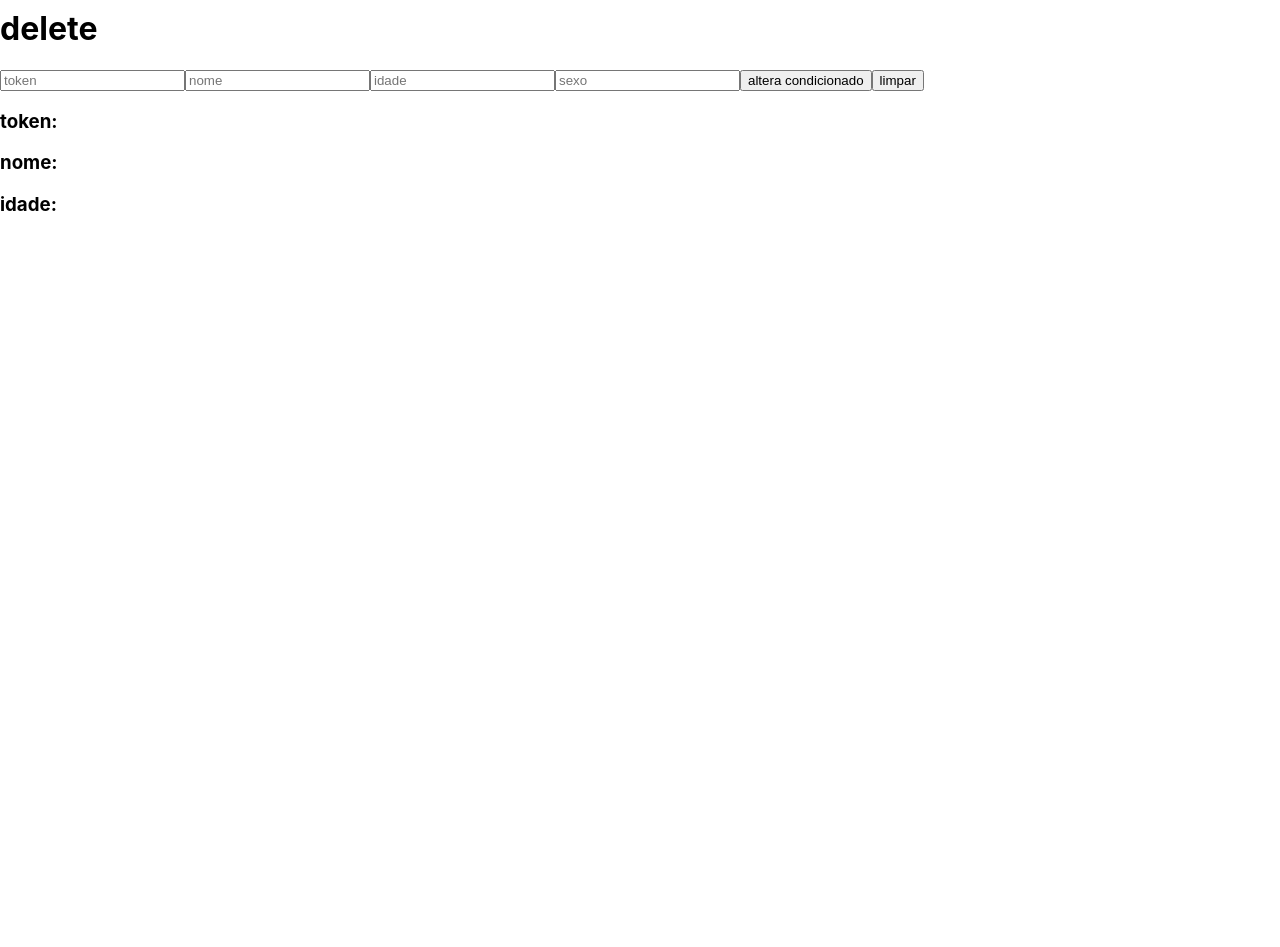
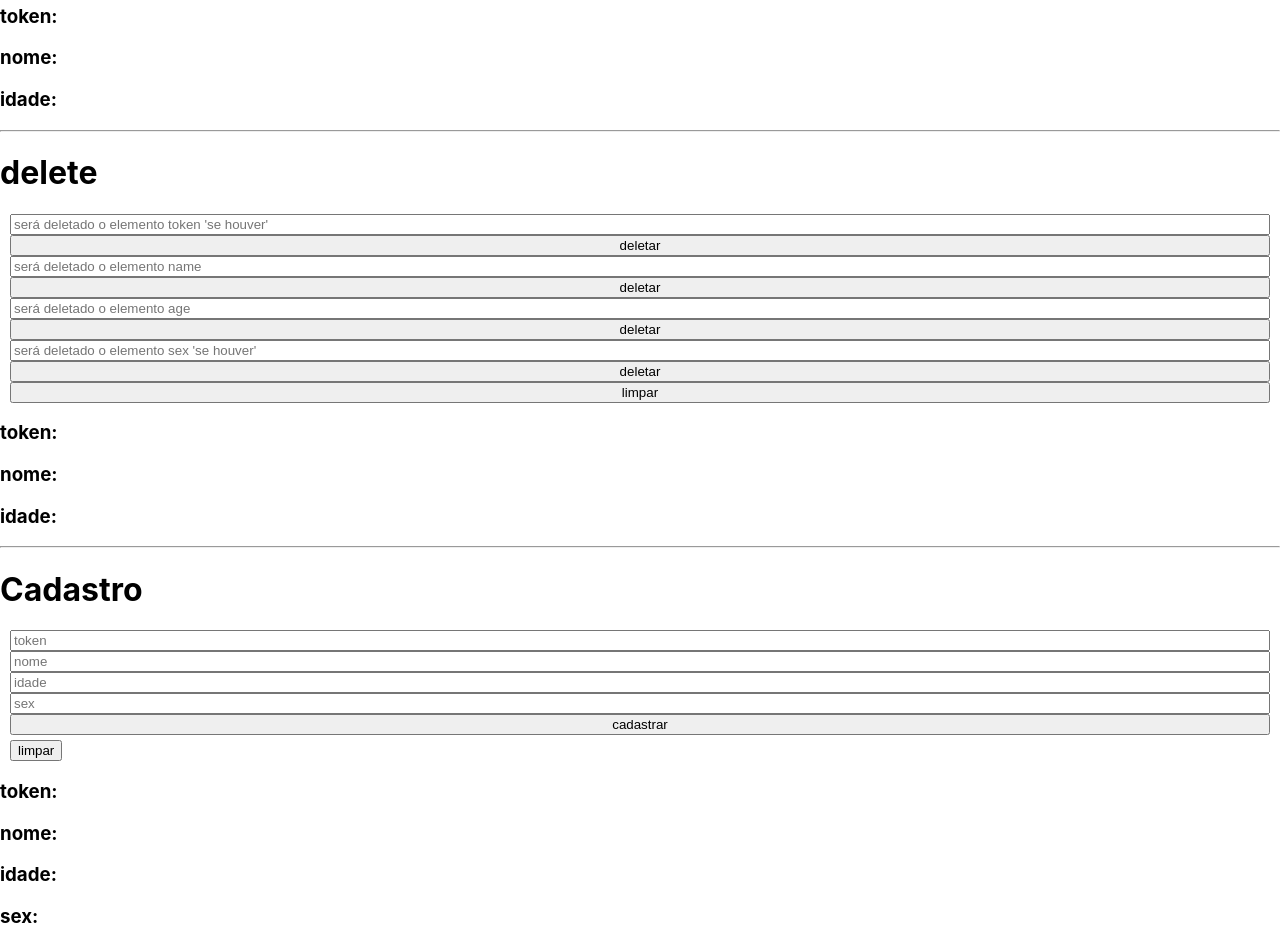
Before and after one commit to LeonardoSousa89/site-maravilhas-do-seculo-prototipo-melhorado, a React (Create React App) app in the folder src/teste-banco-firebase/conexao/: page / in a window 1280 px wide. Shown: the part 700-1647 px from the top of the page. Before the commit the page ends 935 px from the top, so only its background shows below. Built offline with nearby package versions, Linux system fonts and the light colour scheme; no server answers; the database is empty.

Commit message:
prototipo-alterado-v1.1.15

```diff
--- /dev/null
+++ b/src/teste-banco-firebase/conexao/src/components/crud/Crud.css
@@ -0,0 +1,5 @@
+.flex{
+    display: flex;
+    flex-direction: column;
+    margin: 5px 10px;
+}
--- a/src/teste-banco-firebase/conexao/src/components/crud/Crud.jsx
+++ b/src/teste-banco-firebase/conexao/src/components/crud/Crud.jsx
@@ -1,5 +1,7 @@
 import React,{Component} from 'react'
 import firebase from 'firebase'
+
+import './Crud.css'
 
 
 
@@ -28,9 +30,14 @@ export default class Crud extends Component {
             tokenInputAltered2: '',
             nameInputAltered2:'',
             ageInputAltered2:'',
+            novoInputDelete:'',
             tokenInputDelete:'',
             nameInputDelete:'',
-            ageInputDelete:''
+            ageInputDelete:'',
+            tokenInputCad:'',
+            nameInputCad:'',
+            ageInputCad:'',
+            sexInputCad:''
           }
 
 
@@ -49,14 +56,23 @@ export default class Crud extends Component {
           this.alteraCondicionado2 = this.alteraCondicionado2.bind(this);
           //this.inseriNovo = this.inseriNovo.bind(this);
           this.limpaAlteraCondicionado2 =  this.limpaAlteraCondicionado2.bind(this);
-          this. deleteElement = this.deleteElement.bind(this);
-
+          this. deleteElementToken = this.deleteElementToken.bind(this);
+          this. limpaDeleteElement = this. limpaDeleteElement.bind(this);
+          this.cadastro = this.cadastro.bind(this);
+          this.limpaCadastro = this.limpaCadastro.bind(this);
 
 
           //initialize firebase
             if(!firebase.apps.length){
               firebase.initializeApp(firebaseConfig);
           }
+
+
+
+
+
+
+
 
 
          /**  olheiro  em tempo real*/
@@ -94,6 +110,8 @@ export default class Crud extends Component {
     }
 
 
+
+
     altera = (e) =>{
         firebase.database().ref('token').set(this.state.tokenInput);
         firebase.database().ref('name').set(this.state.nameInput);
@@ -101,6 +119,10 @@ export default class Crud extends Component {
 
         e.preventDefault();
     }
+
+
+
+
 
     alteraCondicionado = (e) =>{
       firebase.database().ref('usuarios').child(1).child('token').set(this.state.tokenInputAltered);
@@ -110,9 +132,18 @@ export default class Crud extends Component {
       e.preventDefault();
     }
 
+
+
+
+
    limpaAlteraCondicionado = () =>{
 
    }
+
+
+
+
+
 
     alteraCondicionado2 = (e) =>{
       firebase.database().ref('clientes').child(1).child('token').set(this.state.tokenInputAltered2);
@@ -122,6 +153,10 @@ export default class Crud extends Component {
 
       e.preventDefault();
     }
+
+
+
+
 
     limpaAlteraCondicionado2 = (e) => {
       this.setState({
@@ -133,7 +168,73 @@ export default class Crud extends Component {
       e.preventDefault();
     }
 
-    deleteElement = (e) =>   {
+
+
+
+
+    deleteElementToken = (e) =>   {
+      firebase.database().ref('clientes2').child(4).child('token').remove();
+
+      e.preventDefault();
+    }
+    deleteElementName = (e) =>{
+        firebase.database().ref('clientes2').child(4).child('name').remove();
+
+        e.preventDefault();
+    }
+    deleteElementAge = (e) => {
+      firebase.database().ref('clientes2').child('4').child('age').remove();
+
+      e.preventDefault();
+    }
+    deleteElementNovoInput = (e) =>{
+      firebase.database().ref('clientes2').child('4').child('sex').remove();
+
+      e.preventDefault();
+    }
+
+
+
+
+
+
+
+    limpaDeleteElement = (e) =>{
+      this.setState({
+        novoInputDelete:'',
+        tokenInputDelete: '',
+        nameInputDelete:'',
+        ageInputDelete:'',
+      })
+
+      e.preventDefault();
+    }
+
+
+
+
+
+    cadastro = (e) => {
+      let cadastro = firebase.database().ref('cadastro');
+      let chave = cadastro.push().key;
+
+      cadastro.child(chave).set({
+        token:this.state.tokenInputCad,
+        name:this.state.nameInputCad,
+        age:this.state.ageInputCad,
+        sex:this.state.ageInputCad
+      });
+
+      e.preventDefault();
+    }
+
+    limpaCadastro = (e) =>{
+      this.setState({
+        tokenInputCad:'',
+        nameInputCad:'',
+        ageInputCad:'',
+        sexInputCad:''
+      })
 
       e.preventDefault();
     }
@@ -156,6 +257,10 @@ export default class Crud extends Component {
           tokenInputDelete,
           nameInputDelete,
           ageInputDelete,
+          tokenInputCad,
+          nameInputCad,
+          ageInputCad,
+          sexInputCad
          } = this.state;
 
 
@@ -163,9 +268,13 @@ export default class Crud extends Component {
 
 
         return (
+
+
+
           <div className="crud">
 
-              <h1>altera</h1>
+              <h1>Exercicio de CRUD em REACT.JS&copy; + FIREBASE&trade;</h1>
+              <h1> inseri e altera </h1>
 
             <form onSubmit={this.altera}>
                 <input
@@ -195,12 +304,20 @@ export default class Crud extends Component {
             <h3>token:  { tokenInput }</h3>
             <h3>nome:   { nameInput}</h3>
             <h3>idade:  { ageInput }</h3>
+            <hr/>
 
 
 
 
 
-            <h1>altera condicionado + inseri novo atributo </h1>
+
+
+
+
+
+
+
+            <h1>inseri e altera condicionado + inseri novo atributo </h1>
 
             <form onSubmit={this.alteraCondicionado}>
                 <input
@@ -231,10 +348,19 @@ export default class Crud extends Component {
             <h3>nome:   { nameInputAltered }</h3>
             <h3>idade:  { ageInputAltered  }</h3>
 
+            <hr/>
 
 
 
-            <h1>altera condicionado2</h1>
+
+
+
+
+
+
+
+
+            <h1>inseri e altera condicionado2</h1>
 
           <form onSubmit={this.alteraCondicionado2}>
               <input
@@ -266,55 +392,117 @@ export default class Crud extends Component {
                  />
 
               <button type="submit">altera condicionado</button>
-              <button onClick={this.limpaAlteraCondicionado2}>limpar</button>
           </form>
+
+          <button onClick={this.limpaAlteraCondicionado2}>limpar</button>
 
           <h3>token:  { tokenInputAltered2 }</h3>
           <h3>nome:   { nameInputAltered2 }</h3>
           <h3>idade:  { ageInputAltered2  }</h3>
 
+          <hr/>
+
+
+
+
+
+
+
 
 
           <h1>delete</h1>
 
-            <form onSubmit={this.alteraCondicionado2}>
+            <form
+            className="flex">
                 <input
-                  placeholder="token"
+                  placeholder="será deletado o elemento token 'se houver'"
                   type="text"
-                  value={this.state.tokenInputAltered2}
-                  onChange={(e) => this.setState({tokenInputAltered2: e.target.value})}
+                  value={this.state.tokenInputDelete}
+                  onChange={(e) => this.setState({tokenInputDelete: e.target.value})}
                 />
+                <button onClick={this.deleteElementToken}>deletar</button>
 
                   <input
-                  placeholder="nome"
+                  placeholder="será deletado o elemento name"
                   type="text"
-                  value={this.state.nameInputAltered2}
-                  onChange={(e) => this.setState({nameInputAltered2: e.target.value})}
+                  value={this.state.nameInputDelete}
+                  onChange={(e) => this.setState({nameInputDelete: e.target.value})}
                 />
+                 <button onClick={this.deleteElementName}>deletar</button>
 
                 <input
-                  placeholder="idade"
+                  placeholder="será deletado o elemento age"
                   type="number"
-                  value={this.state.ageInputAltered2}
-                  onChange={(e) => this.setState({ageInputAltered2: e.target.value})}
+                  value={this.state.ageInputDelete}
+                  onChange={(e) => this.setState({ageInputDelete: e.target.value})}
                 />
+                 <button onClick={this.deleteElementAge}>deletar</button>
 
                 <input
-                    placeholder="sexo"
+                    placeholder="será deletado o elemento sex 'se houver'"
                     type="text"
-                    value={this.state.novoInput}
-                    onChange={(e) => this.setState({novoInput: e.target.value})}
+                    value={this.state.novoInputDelete}
+                    onChange={(e) => this.setState({novoInputDelete: e.target.value})}
+                  />
+                   <button onClick={this.deleteElementNovoInput}>deletar</button>
+
+                   <button onClick={this.limpaDeleteElement}>limpar</button>
+              </form>
+
+              <h3>token:  { tokenInputDelete }</h3>
+              <h3>nome:   { nameInputDelete }</h3>
+              <h3>idade:  { ageInputDelete  }</h3>
+              <hr/>
+
+
+
+
+
+              <h1>Cadastro</h1>
+
+              <form onSubmit={this.cadastro}
+              className="flex">
+                  <input
+                    placeholder="token"
+                    type="text"
+                    value={this.state.tokenInputCad}
+                    onChange={(e) => this.setState({tokenInputCad: e.target.value})}
                   />
 
-                <button type="submit">altera condicionado</button>
-                <button onClick={this.limpaAlteraCondicionado2}>limpar</button>
-            </form>
+                    <input
+                    placeholder="nome"
+                    type="text"
+                    value={this.state.nameInputCad}
+                    onChange={(e) => this.setState({nameInputCad: e.target.value})}
+                  />
 
-            <h3>token:  { tokenInputAltered2 }</h3>
-            <h3>nome:   { nameInputAltered2 }</h3>
-            <h3>idade:  { ageInputAltered2  }</h3>
+                  <input
+                    placeholder="idade"
+                    type="number"
+                    value={this.state.ageInputCad}
+                    onChange={(e) => this.setState({ageInputCad: e.target.value})}
+                  />
+
+                  <input
+                      placeholder="sex"
+                      type="text"
+                      value={this.state.sexInputCad}
+                      onChange={(e) => this.setState({sexInputCad: e.target.value})}
+                    />
+                    <button type="submit">cadastrar</button>
+                </form>
+
+                <button className="flex" onClick={this.limpaCadastro}>limpar</button>
+
+
+                <h3>token:  { tokenInputCad }</h3>
+                <h3>nome:   { nameInputCad }</h3>
+                <h3>idade:  { ageInputCad  }</h3>
+                <h3>sex:    { sexInputCad  }</h3>
+
+
 
           </div>
-      );
-    }
+       );
+   }
 }
```
Also changed, not shown: 1 other file (tests, documents, lock files or other folders).
